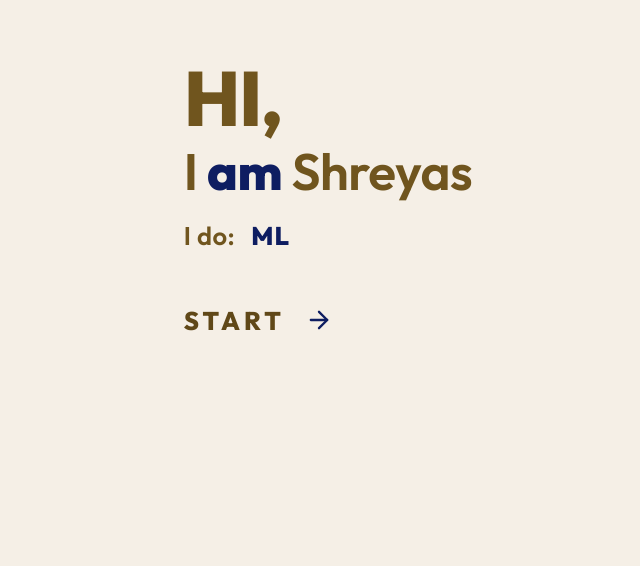
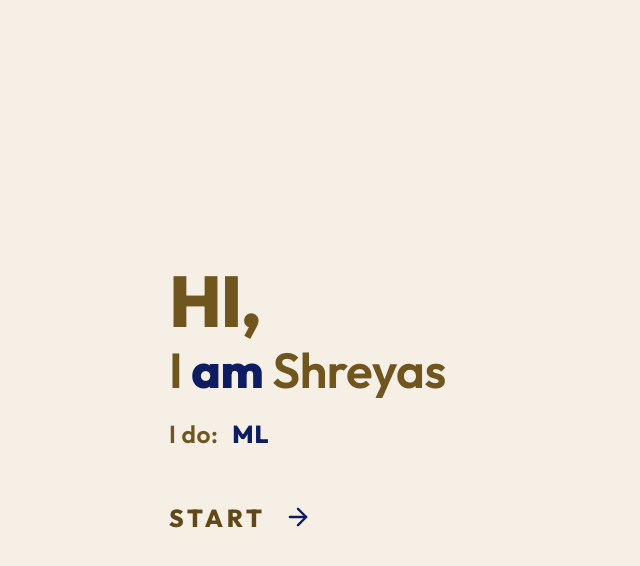
Before and after one commit to ShreyasN707/Portfolio-site, a React (Vite) app: page / in a window 1024 px wide. Shown: the top 566 px of the page, without its empty margins (361-1001 px from the left). Built offline with nearby package versions, Linux system fonts and the light colour scheme; no server answers.

Commit message:
style: restore centered landing layout with 3D model and text in center

```diff
--- a/src/index.css
+++ b/src/index.css
@@ -225,36 +225,32 @@ body {
   height: 100dvh;
   background-color: var(--obsidian-black);
   display: flex;
-  align-items: flex-end;
+  align-items: center;
   justify-content: center;
   overflow: hidden;
   user-select: none;
 }
 
-/* Literal 4-Quadrant Grid (2x2 Boxes): Top-Right Box for Text & Bottom-Left Box for 3D Model */
+/* Precision-Balanced Main Container: Centered Layout */
 .landing-container {
-  width: 100vw;
-  width: 100dvw;
+  width: 100%;
+  max-width: 1600px;
   height: 100vh;
   height: 100dvh;
-  max-width: 100vw;
-  display: grid;
-  grid-template-columns: 1fr 1fr;
-  grid-template-rows: 1fr 1fr;
-  padding: 0;
-  margin: 0;
+  display: flex;
+  align-items: center;
+  justify-content: center;
+  padding: 0 clamp(16px, 3vw, 48px);
+  gap: clamp(1.5rem, 3.5vw, 4.5rem);
   position: relative;
   z-index: 10;
-  overflow: hidden;
-}
-
-/* Quadrant 3 (Bottom-Left Box): Completely Occupied by 3D Interactive Model */
+}
+
+/* 3D Model Wrapper: Centered Left Side */
 .robot-wrapper {
-  grid-column: 1 / 2;
-  grid-row: 2 / 3;
-  width: 100%;
+  flex: 1 1 54%;
+  max-width: 58%;
   height: 100%;
-  max-width: 100%;
   display: flex;
   align-items: center;
   justify-content: center;
@@ -266,7 +262,8 @@ body {
 
 .model-3d-container {
   width: 100%;
-  height: 100%;
+  height: 90vh;
+  max-height: 920px;
   display: flex;
   align-items: center;
   justify-content: center;
@@ -294,18 +291,15 @@ body {
   touch-action: none;
 }
 
-/* Quadrant 2 (Top-Right Box): Completely Occupied by Landing Intro Text */
+/* Intro Wrapper: Centered Right Side */
 .intro-wrapper {
-  grid-column: 2 / 3;
-  grid-row: 1 / 2;
-  width: 100%;
+  flex: 1 1 46%;
+  max-width: 48%;
   height: 100%;
-  max-width: 100%;
-  display: flex;
-  align-items: center;
-  justify-content: center;
-  padding: clamp(20px, 3.5vh, 48px) clamp(24px, 4vw, 64px);
-  box-sizing: border-box;
+  display: flex;
+  align-items: center;
+  justify-content: flex-start;
+  padding-bottom: 0;
   margin: 0;
 }
 
@@ -315,7 +309,7 @@ body {
   align-items: flex-start;
   justify-content: center;
   width: 100%;
-  max-width: 100%;
+  max-width: clamp(620px, 48vw, 840px);
 }
 
 .intro-text-group {
@@ -328,23 +322,23 @@ body {
 /* Clear, Extra-Bold & Large Impactful Typographic Hierarchy */
 .intro-hi {
   font-family: var(--font-sf-mono);
-  font-size: clamp(4.8rem, 8.8vw, 8.2rem);
+  font-size: clamp(4.2rem, 7.8vw, 7.2rem);
   font-weight: 850;
   color: var(--gold);
-  line-height: 0.92;
+  line-height: 0.95;
   letter-spacing: -0.02em;
-  margin: 0 0 10px 0;
+  margin: 0 0 8px 0;
   padding: 0;
 }
 
 .intro-name {
   font-family: var(--font-sf-mono);
-  font-size: clamp(3.2rem, 5.8vw, 5.2rem);
+  font-size: clamp(2.8rem, 5.2vw, 4.6rem);
   font-weight: 600;
   color: var(--gold);
-  line-height: 1.08;
+  line-height: 1.1;
   letter-spacing: -0.01em;
-  margin: 0 0 28px 0;
+  margin: 0 0 24px 0;
   padding: 0;
 }
 
@@ -357,16 +351,16 @@ body {
 .dynamic-role-container {
   display: flex;
   align-items: baseline;
-  gap: clamp(14px, 1.8vw, 24px);
-  height: 4rem;
-  margin: 0 0 36px 0;
+  gap: clamp(14px, 1.6vw, 20px);
+  height: 3.6rem;
+  margin: 0 0 32px 0;
   padding: 0;
   width: 100%;
 }
 
 .do-label {
   font-family: var(--font-sf-mono);
-  font-size: clamp(1.6rem, 3vw, 2.5rem);
+  font-size: clamp(1.45rem, 2.6vw, 2.2rem);
   color: var(--text-secondary);
   font-weight: 600;
   letter-spacing: 0.02em;
@@ -381,14 +375,14 @@ body {
   align-items: baseline;
   height: 100%;
   width: auto;
-  min-width: clamp(360px, 34vw, 600px);
+  min-width: clamp(340px, 32vw, 540px);
   overflow: visible;
   flex-shrink: 0;
 }
 
 .role-text {
   font-family: var(--font-sf-mono);
-  font-size: clamp(1.6rem, 3vw, 2.5rem);
+  font-size: clamp(1.45rem, 2.6vw, 2.2rem);
   font-weight: 750;
   letter-spacing: 0.04em;
   white-space: nowrap;
@@ -419,9 +413,9 @@ body {
   cursor: pointer;
   display: inline-flex;
   align-items: center;
-  gap: 20px;
+  gap: 18px;
   font-family: var(--font-sf-mono);
-  font-size: clamp(1.55rem, 2.8vw, 2.3rem);
+  font-size: clamp(1.45rem, 2.6vw, 2.1rem);
   font-weight: 750;
   letter-spacing: 0.16em;
   color: var(--text-primary);
@@ -436,8 +430,8 @@ body {
 
 .start-btn-icon {
   color: var(--robot-yellow);
-  width: clamp(32px, 2.8vw, 44px);
-  height: clamp(32px, 2.8vw, 44px);
+  width: clamp(30px, 2.8vw, 42px);
+  height: clamp(30px, 2.8vw, 42px);
   transition: transform 0.25s cubic-bezier(0.16, 1, 0.3, 1);
 }
 
@@ -449,64 +443,46 @@ body {
    PERFECT RESPONSIVE BREAKPOINTS
    ========================================== */
 
-/* Laptop & Medium Desktops: 4-Quadrant 2x2 Grid (Top-Right Text, Bottom-Left 3D Model) */
-@media (max-width: 1200px) and (min-width: 769px) {
+/* Laptop & Medium Desktops */
+@media (max-width: 1200px) {
   .landing-container {
-    display: grid;
-    grid-template-columns: 1fr 1fr;
-    grid-template-rows: 1fr 1fr;
+    gap: clamp(1.5rem, 3.5vw, 3rem);
+    padding: 0 clamp(16px, 2.5vw, 36px);
   }
 
   .robot-wrapper {
-    grid-column: 1 / 2;
-    grid-row: 2 / 3;
-    width: 100%;
-    height: 100%;
-    max-width: 100%;
-    align-items: center;
-    justify-content: center;
-    padding: 0;
+    flex: 1 1 50%;
+    max-width: 50%;
+  }
+
+  .intro-wrapper {
+    flex: 1 1 50%;
+    max-width: 50%;
   }
 
   .model-3d-container {
-    width: 100%;
-    height: 100%;
-    max-height: 100%;
-  }
-
-  .intro-wrapper {
-    grid-column: 2 / 3;
-    grid-row: 1 / 2;
-    width: 100%;
-    height: 100%;
-    max-width: 100%;
-    align-items: center;
-    justify-content: center;
-    padding: clamp(16px, 2.5vh, 32px) clamp(20px, 3.2vw, 48px);
-  }
-
-  .intro-content {
-    max-width: 100%;
+    height: 85vh;
+    max-height: 760px;
   }
 
   .intro-hi {
-    font-size: clamp(3.8rem, 7.5vw, 6rem);
+    font-size: clamp(3.6rem, 7vw, 5.6rem);
   }
 
   .intro-name {
-    font-size: clamp(2.5rem, 5vw, 3.8rem);
+    font-size: clamp(2.4rem, 4.8vw, 3.8rem);
     margin-bottom: 22px;
   }
 
   .dynamic-role-container {
     height: 3.4rem;
     margin-bottom: 28px;
-    gap: 16px;
+    gap: 14px;
   }
 
   .do-label,
   .role-text {
-    font-size: clamp(1.35rem, 2.5vw, 1.95rem);
+    font-size: clamp(1.3rem, 2.4vw, 1.85rem);
   }
 
   .role-viewport {
@@ -514,61 +490,48 @@ body {
   }
 
   .start-btn {
-    font-size: clamp(1.35rem, 2.5vw, 1.95rem);
+    font-size: clamp(1.3rem, 2.4vw, 1.85rem);
   }
 
   .start-btn-icon {
-    width: clamp(28px, 2.5vw, 38px);
-    height: clamp(28px, 2.5vw, 38px);
-  }
-}
-
-/* Tablets Landscape & Portrait: 4-Quadrant 2x2 Grid */
+    width: clamp(28px, 2.4vw, 38px);
+    height: clamp(28px, 2.4vw, 38px);
+  }
+}
+
+/* Tablets Landscape & Portrait */
 @media (max-width: 960px) and (min-width: 769px) {
   .landing-container {
-    display: grid;
-    grid-template-columns: 1fr 1fr;
-    grid-template-rows: 1fr 1fr;
+    gap: 1.5rem;
+    align-items: center;
+    padding: 0 20px;
   }
 
   .robot-wrapper {
-    grid-column: 1 / 2;
-    grid-row: 2 / 3;
-    width: 100%;
-    height: 100%;
-    max-width: 100%;
+    flex: 1 1 48%;
+    max-width: 48%;
     align-items: center;
     justify-content: center;
-    padding: 0;
+  }
+
+  .intro-wrapper {
+    flex: 1 1 52%;
+    max-width: 52%;
+    padding-bottom: 0;
   }
 
   .model-3d-container {
-    width: 100%;
-    height: 100%;
-    max-height: 100%;
-  }
-
-  .intro-wrapper {
-    grid-column: 2 / 3;
-    grid-row: 1 / 2;
-    width: 100%;
-    height: 100%;
-    max-width: 100%;
+    height: 72vh;
+    max-height: 600px;
     align-items: center;
-    justify-content: center;
-    padding: clamp(14px, 2vh, 24px) clamp(16px, 2.5vw, 36px);
-  }
-
-  .intro-content {
-    max-width: 100%;
   }
 
   .intro-hi {
-    font-size: clamp(3.2rem, 6.5vw, 4.8rem);
+    font-size: clamp(3rem, 6vw, 4.4rem);
   }
 
   .intro-name {
-    font-size: clamp(2.1rem, 4.4vw, 3.2rem);
+    font-size: clamp(2rem, 4vw, 3rem);
     margin-bottom: 18px;
   }
 
@@ -580,7 +543,7 @@ body {
 
   .do-label,
   .role-text {
-    font-size: clamp(1.15rem, 2.2vw, 1.65rem);
+    font-size: clamp(1.15rem, 2.2vw, 1.6rem);
   }
 
   .role-viewport {
@@ -588,7 +551,7 @@ body {
   }
 
   .start-btn {
-    font-size: clamp(1.15rem, 2.2vw, 1.65rem);
+    font-size: clamp(1.15rem, 2.2vw, 1.6rem);
   }
 
   .start-btn-icon {
```
